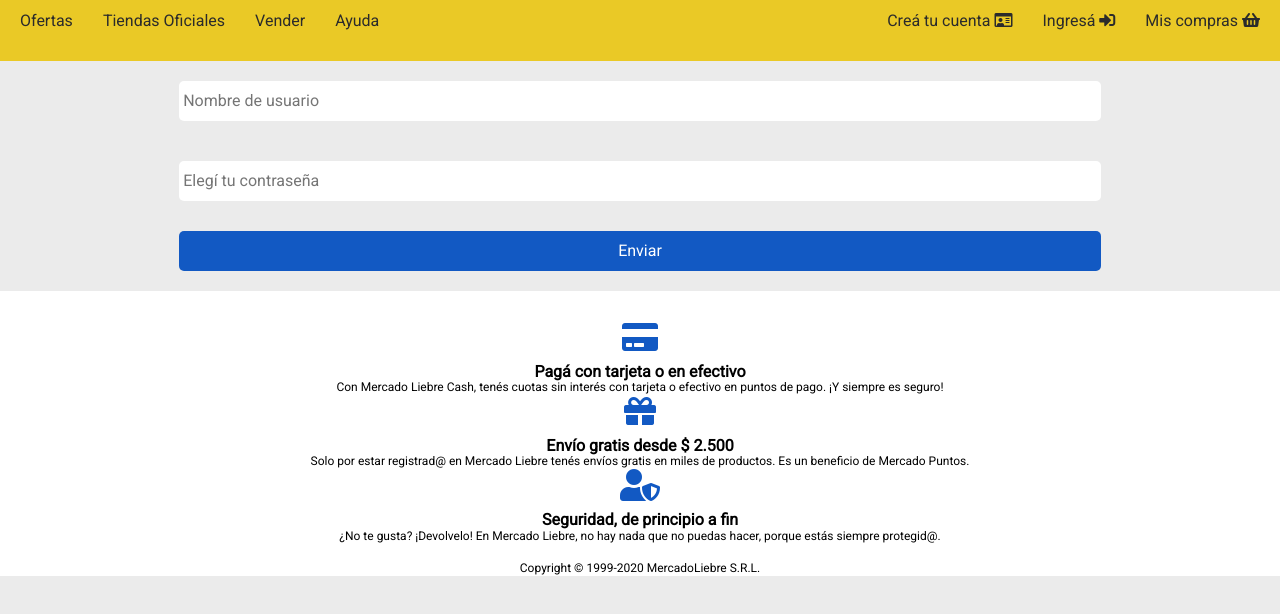
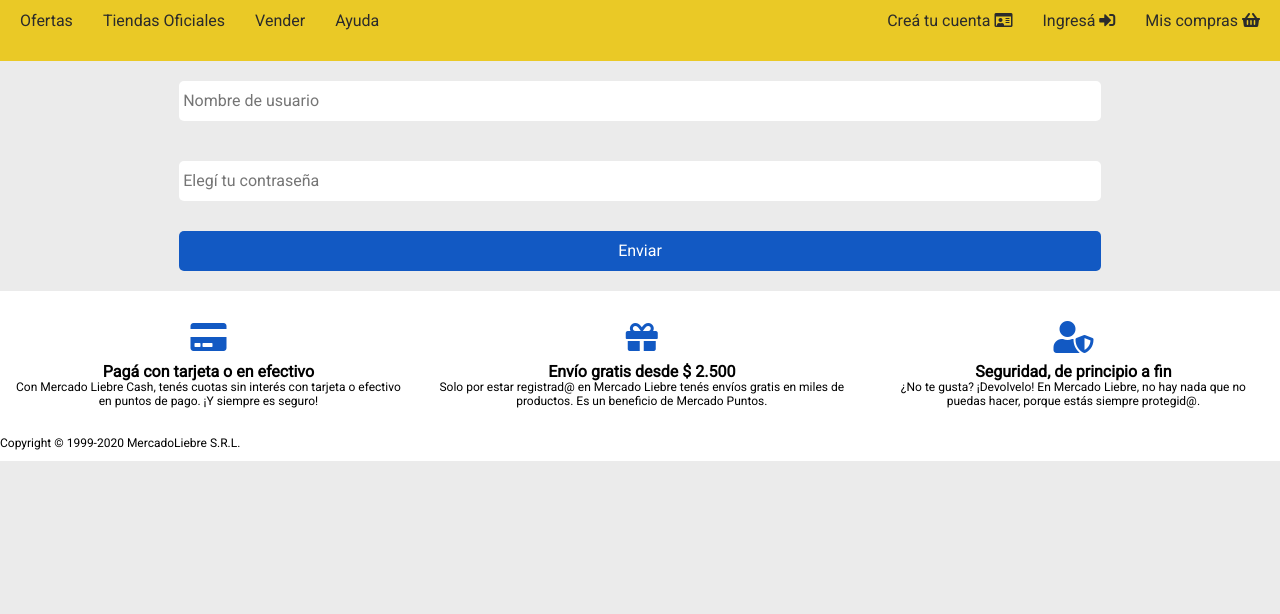
Before and after one commit to Alerdm/MercadoLiebre, a website: page views/login.html in a window 1280 px wide. Shown: the part 94-708 px from the top of the page. Drawn offline with Linux system fonts and the light colour scheme.

Commit message:
normalizado en las vistas el footer

```diff
--- a/views/login.html
+++ b/views/login.html
@@ -50,20 +50,28 @@
             </form>
         </main>
         <footer>
+            <div class="footerflex">
+                <div class="footersecciones">
                     <i class="fas fa-credit-card footerIcons"></i>
                     <h4>Pagá con tarjeta o en efectivo</h4>
                     <p>Con Mercado Liebre Cash, tenés cuotas sin interés con tarjeta o efectivo en
                         puntos de pago. ¡Y siempre es seguro!</p>
+                </div>
+                <div class="footersecciones">
                     <i class="fas fa-gift footerIcons"></i>
                     <h4>Envío gratis desde $ 2.500</h4>
                     <p>Solo por estar registrad@ en Mercado Liebre tenés envíos gratis en miles de
                         productos. Es un beneficio de Mercado Puntos.</p>
+                </div>
+                <div class="footersecciones">
                     <i class="fas fa-user-shield footerIcons"></i>
                     <h4>Seguridad, de principio a fin</h4>
                     <p>¿No te gusta? ¡Devolvelo! En Mercado Liebre, no hay nada que no puedas hacer,
                         porque estás siempre protegid@.</p>
+                </div>
+            </div>
             <br>
-            <p>Copyright © 1999-2020 MercadoLiebre S.R.L.</p>
+            <p class="copyright">Copyright © 1999-2020 MercadoLiebre S.R.L.</p>
         </footer>
     </body>
 </html>
```
Also changed, not shown: views/register.html (+9 -1 lines). Lines whose indentation alone changed are shown as unchanged.
